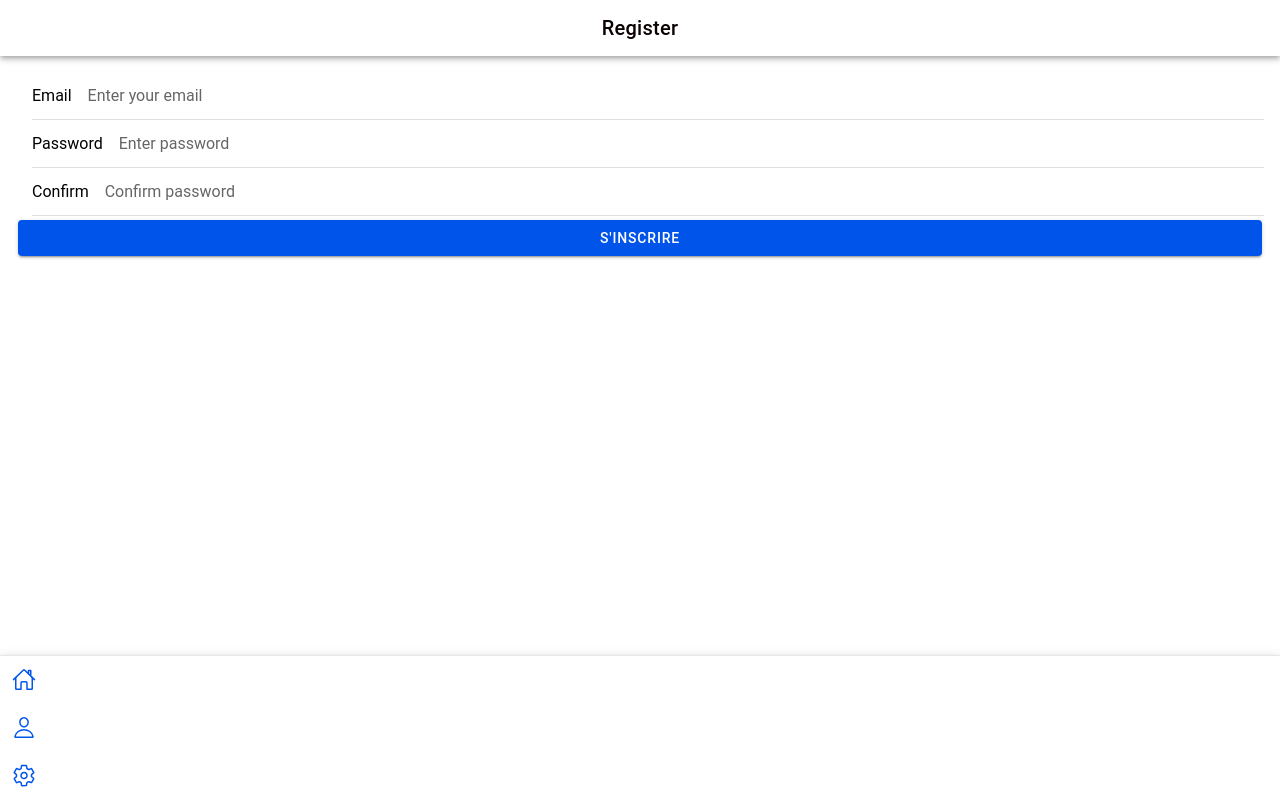
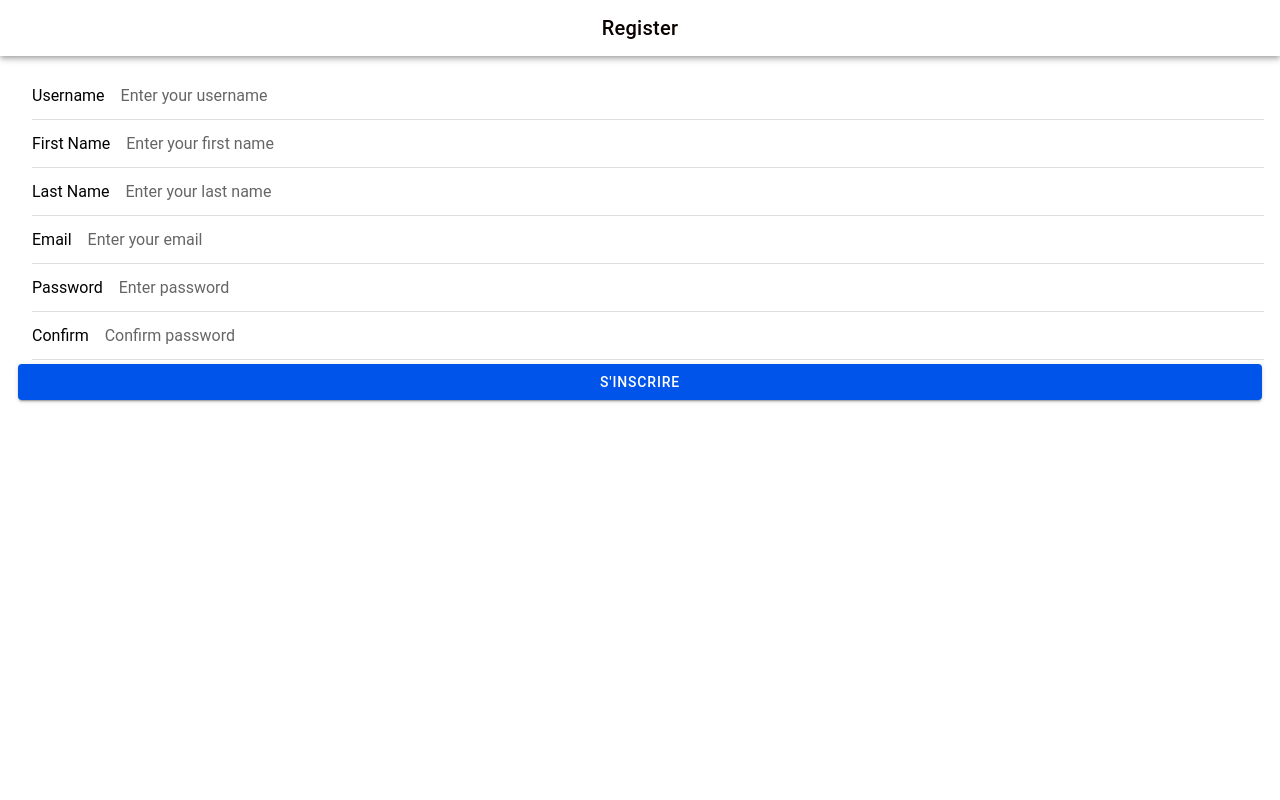
Before and after one commit to ihebbennaceur/ionic-react-ts, a React (Vite) app: page /register in a window 1280 px wide. Built offline with nearby package versions, Linux system fonts and the light colour scheme.

Commit message:
footer horizontal

```diff
--- a/src/App.tsx
+++ b/src/App.tsx
@@ -1,12 +1,12 @@
 import { Redirect, Route } from 'react-router-dom';
 import { IonApp, IonRouterOutlet, setupIonicReact  } from '@ionic/react';
-import { IonPage, IonContent } from '@ionic/react';
+import { IonPage, IonContent, IonTabs } from '@ionic/react';
 import { IonReactRouter } from '@ionic/react-router';
 import Home from './pages/Home';
 import Login from './pages/Login';
 import Register from './pages/Register';
 import UserProfile from './pages/Profile';
-import FooterMenu from './pages/FooterMenu';
+import FooterMenu from "./pages/FooterMenu";
 
 /* Core CSS required for Ionic components to work properly */
 import '@ionic/react/css/core.css';
@@ -42,33 +42,46 @@ setupIonicReact();
 
 const App: React.FC = () => (
   <IonApp>
-
     <IonReactRouter>
-
-       <IonPage>
-
-      <IonContent>
       <IonRouterOutlet>
-       <Route exact path="/login" component={Login} />
-
-
+        <Route exact path="/login" component={Login} />
+        <Route exact path="/register" component={Register} />
         <Route exact path="/">
-          <Redirect to="/login" />
+          <Redirect to="/home" />
         </Route>
-
-        <Route exact path= "/register" component={Register} />
-        <Route exact path="/home" component={Home} />
-        <Route exact path="/profile" component={UserProfile} />
+        <Route path={["/home", "/profile", "/settings"]} render={() => (
+          <IonTabs>
+            <IonRouterOutlet>
+              <Route exact path="/home" component={Home} />
+              <Route exact path="/profile" render={() => {
+                const firstName = localStorage.getItem('firstName') || 'Prénom';
+                const lastName = localStorage.getItem('lastName') || 'Nom';
+                const email = localStorage.getItem('email') || 'email@example.com';
+                const role = localStorage.getItem('role') || 'Patient';
+                const photoUrl = localStorage.getItem('photoUrl') || undefined;
+                return (
+                  <UserProfile
+                    firstName={firstName}
+                    lastName={lastName}
+                    email={email}
+                    role={role}
+                    photoUrl={photoUrl}
+                  />
+                );
+              }} />
+              <Route exact path="/settings" render={() => (
+                <IonPage>
+                  <IonContent className="ion-padding">
+                    <h2>Paramètres</h2>
+                  </IonContent>
+                </IonPage>
+              )} />
+            </IonRouterOutlet>
+            <FooterMenu />
+          </IonTabs>
+        )} />
       </IonRouterOutlet>
-</IonContent>
-
-
-         <FooterMenu />
-
-         </IonPage>
     </IonReactRouter>
-
-
   </IonApp>
 );
 
--- a/src/pages/Register.tsx
+++ b/src/pages/Register.tsx
@@ -3,18 +3,25 @@ import { IonContent, IonHeader, IonPage, IonTitle, IonToolbar, IonItem, IonInput
 import './Home.css';
 
 const Register: React.FC = () => {
+  const [username, setUsername] = useState('');
+  const [firstName, setFirstName] = useState('');
+  const [lastName, setLastName] = useState('');
   const [email, setEmail] = useState('');
   const [password, setPassword] = useState('');
   const [confirm, setConfirm] = useState('');
   const [error, setError] = useState<string | null>(null);
 
   const handleSubmit = () => {
+    if (!username || !firstName || !lastName || !email || !password || !confirm) {
+      setError('Veuillez remplir tous les champs.');
+      return;
+    }
     if (password !== confirm) {
       setError('Passwords do not match');
       return;
     }
     // perform registration action here
-        console.log('Register', { email, password });
+    console.log('Register', { username, firstName, lastName, email, password });
     setError(null);
   };
 
@@ -37,6 +44,33 @@ const Register: React.FC = () => {
       <IonContent className="ion-padding">
         <IonItem>
           <IonInput
+            label="Username"
+            type="text"
+            placeholder="Enter your username"
+            value={username}
+            onIonChange={(e) => { if (e.detail.value) setUsername(e.detail.value); }}
+          />
+        </IonItem>
+        <IonItem>
+          <IonInput
+            label="First Name"
+            type="text"
+            placeholder="Enter your first name"
+            value={firstName}
+            onIonChange={(e) => { if (e.detail.value) setFirstName(e.detail.value); }}
+          />
+        </IonItem>
+        <IonItem>
+          <IonInput
+            label="Last Name"
+            type="text"
+            placeholder="Enter your last name"
+            value={lastName}
+            onIonChange={(e) => { if (e.detail.value) setLastName(e.detail.value); }}
+          />
+        </IonItem>
+        <IonItem>
+          <IonInput
             label="Email"
             type="email"
             placeholder="Enter your email"
@@ -44,7 +78,6 @@ const Register: React.FC = () => {
             onIonChange={(e) => { if (e.detail.value) setEmail(e.detail.value); }}
           />
         </IonItem>
-
         <IonItem>
           <IonInput
             label="Password"
@@ -54,7 +87,6 @@ const Register: React.FC = () => {
             onIonChange={(e) => { if (e.detail.value) setPassword(e.detail.value); }}
           />
         </IonItem>
-
         <IonItem>
           <IonInput
             label="Confirm"
@@ -64,13 +96,11 @@ const Register: React.FC = () => {
             onIonChange={(e) => { if (e.detail.value) setConfirm(e.detail.value); }}
           />
         </IonItem>
-
         {error && (
           <IonText color="danger">
             <p style={{ padding: 12 }}>{error}</p>
           </IonText>
         )}
-
         <IonButton expand="block" onClick={handleSubmit}>
           S'inscrire
         </IonButton>
--- a/src/pages/footerMenu.tsx
+++ b/src/pages/footerMenu.tsx
@@ -1,40 +1,22 @@
 import React from "react";
-import { IonFooter, IonToolbar, IonTitle, IonButtons, IonButton, IonIcon } from "@ionic/react";
+import { IonTabs, IonTabBar, IonTabButton, IonIcon, IonLabel } from "@ionic/react";
 import { homeOutline, personOutline, settingsOutline } from "ionicons/icons";
 
 export default function FooterMenu() {
   return (
-    <IonFooter>
-      <IonToolbar
-        style={{
-          display: "flex",
-          justifyContent: "space-around",
-          alignItems: "center",
-          background: "#f8fafc",
-          borderTop: "1px solid #e5e7eb",
-        }}
-      >
-        {/* Bouton Home */}
-        <IonButtons>
-          <IonButton routerLink="/home" fill="clear">
-            <IonIcon icon={homeOutline} slot="icon-only" color="primary" />
-          </IonButton>
-        </IonButtons>
-
-        {/* Bouton Profil */}
-        <IonButtons>
-          <IonButton routerLink="/profile" fill="clear">
-            <IonIcon icon={personOutline} slot="icon-only" color="primary" />
-          </IonButton>
-        </IonButtons>
-
-        {/* Bouton Paramètres */}
-        <IonButtons>
-          <IonButton routerLink="/settings" fill="clear">
-            <IonIcon icon={settingsOutline} slot="icon-only" color="primary" />
-          </IonButton>
-        </IonButtons>
-      </IonToolbar>
-    </IonFooter>
+    <IonTabBar slot="bottom">
+  <IonTabButton tab="home" href="/home">
+        <IonIcon icon={homeOutline} />
+        <IonLabel>Home</IonLabel>
+      </IonTabButton>
+  <IonTabButton tab="profile" href="/profile">
+        <IonIcon icon={personOutline} />
+        <IonLabel>Profil</IonLabel>
+      </IonTabButton>
+  <IonTabButton tab="settings" href="/settings">
+        <IonIcon icon={settingsOutline} />
+        <IonLabel>Paramètres</IonLabel>
+      </IonTabButton>
+    </IonTabBar>
   );
 }
```
Lines whose indentation alone changed are shown as unchanged.
